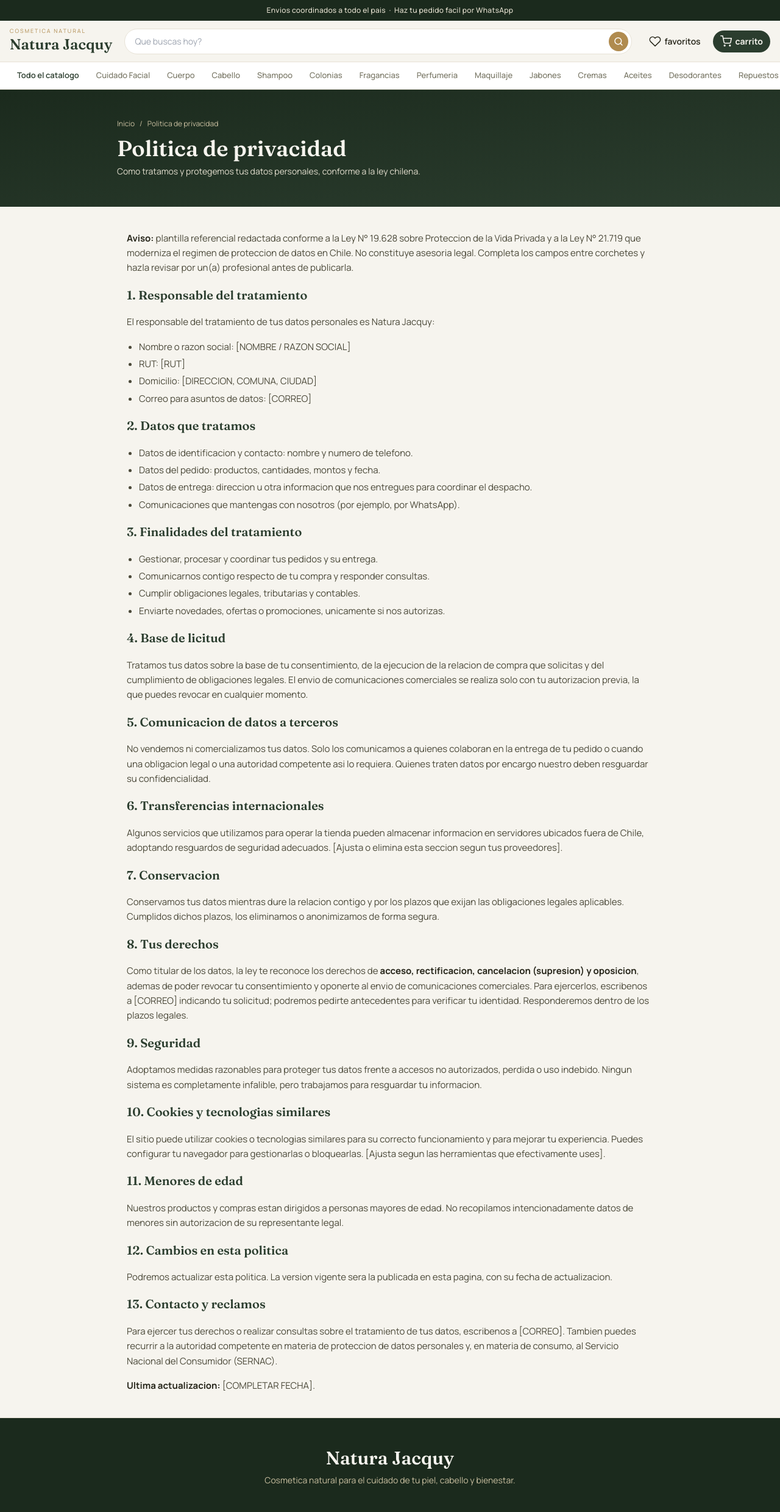
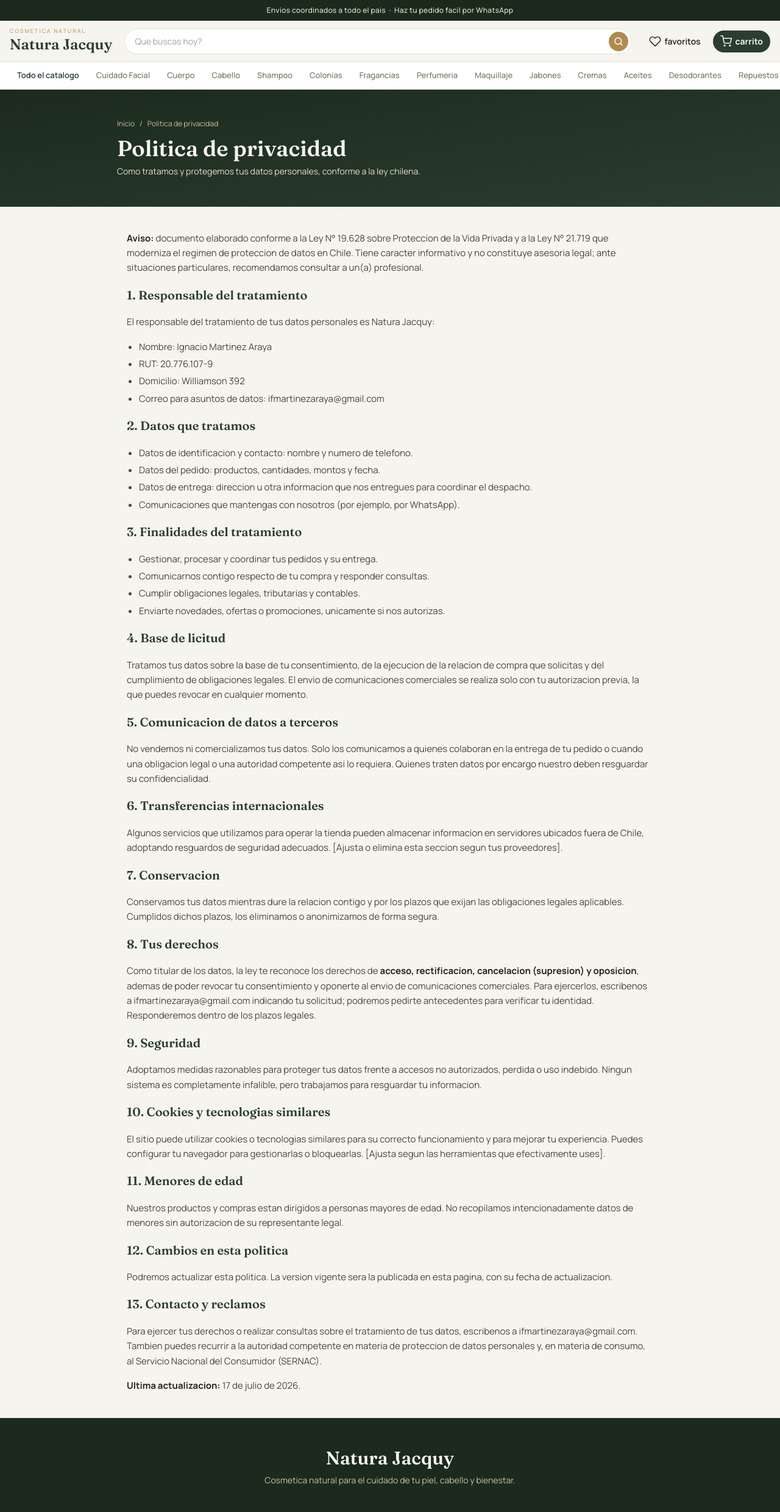
Before and after one commit to ifmartinezaraya/tienda-natura-jacquy, a Next.js app: page /politicas/privacidad in a window 1280 px wide. Shown: the top 2479 px of the page at 61% size. Built offline with nearby package versions, Linux system fonts and the light colour scheme.

Commit message:
Completar datos del proveedor en terminos y privacidad; actualizar numero de contacto por defecto

```diff
--- a/app/politicas/privacidad/page.tsx
+++ b/app/politicas/privacidad/page.tsx
@@ -10,11 +10,11 @@
       bajada="Como tratamos y protegemos tus datos personales, conforme a la ley chilena."
     >
       <p>
-        <strong>Aviso:</strong> plantilla referencial redactada conforme a la Ley
-        N&deg; 19.628 sobre Proteccion de la Vida Privada y a la Ley N&deg; 21.719
-        que moderniza el regimen de proteccion de datos en Chile. No constituye
-        asesoria legal. Completa los campos entre corchetes y hazla revisar por
-        un(a) profesional antes de publicarla.
+        <strong>Aviso:</strong> documento elaborado conforme a la Ley N&deg;
+        19.628 sobre Proteccion de la Vida Privada y a la Ley N&deg; 21.719 que
+        moderniza el regimen de proteccion de datos en Chile. Tiene caracter
+        informativo y no constituye asesoria legal; ante situaciones
+        particulares, recomendamos consultar a un(a) profesional.
       </p>
 
       <h2>1. Responsable del tratamiento</h2>
@@ -22,10 +22,10 @@
         El responsable del tratamiento de tus datos personales es {STORE_NAME}:
       </p>
       <ul>
-        <li>Nombre o razon social: [NOMBRE / RAZON SOCIAL]</li>
-        <li>RUT: [RUT]</li>
-        <li>Domicilio: [DIRECCION, COMUNA, CIUDAD]</li>
-        <li>Correo para asuntos de datos: [CORREO]</li>
+        <li>Nombre: Ignacio Martinez Araya</li>
+        <li>RUT: 20.776.107-9</li>
+        <li>Domicilio: Williamson 392</li>
+        <li>Correo para asuntos de datos: ifmartinezaraya@gmail.com</li>
       </ul>
 
       <h2>2. Datos que tratamos</h2>
@@ -79,9 +79,10 @@
         Como titular de los datos, la ley te reconoce los derechos de{' '}
         <strong>acceso, rectificacion, cancelacion (supresion) y oposicion</strong>,
         ademas de poder revocar tu consentimiento y oponerte al envio de
-        comunicaciones comerciales. Para ejercerlos, escribenos a [CORREO]
-        indicando tu solicitud; podremos pedirte antecedentes para verificar tu
-        identidad. Responderemos dentro de los plazos legales.
+        comunicaciones comerciales. Para ejercerlos, escribenos a
+        ifmartinezaraya@gmail.com indicando tu solicitud; podremos pedirte
+        antecedentes para verificar tu identidad. Responderemos dentro de los
+        plazos legales.
       </p>
 
       <h2>9. Seguridad</h2>
@@ -115,12 +116,12 @@
       <h2>13. Contacto y reclamos</h2>
       <p>
         Para ejercer tus derechos o realizar consultas sobre el tratamiento de
-        tus datos, escribenos a [CORREO]. Tambien puedes recurrir a la autoridad
-        competente en materia de proteccion de datos personales y, en materia de
-        consumo, al Servicio Nacional del Consumidor (SERNAC).
+        tus datos, escribenos a ifmartinezaraya@gmail.com. Tambien puedes recurrir
+        a la autoridad competente en materia de proteccion de datos personales y,
+        en materia de consumo, al Servicio Nacional del Consumidor (SERNAC).
       </p>
 
-      <p><strong>Ultima actualizacion:</strong> [COMPLETAR FECHA].</p>
+      <p><strong>Ultima actualizacion:</strong> 17 de julio de 2026.</p>
     </PaginaContenido>
   );
 }
--- a/app/politicas/terminos/page.tsx
+++ b/app/politicas/terminos/page.tsx
@@ -10,12 +10,10 @@
       bajada="Condiciones generales de contratacion, conforme a la legislacion vigente en Chile."
     >
       <p>
-        <strong>Aviso:</strong> este documento es una plantilla referencial
-        redactada conforme a la normativa chilena aplicable al comercio
-        electronico y la proteccion del consumidor. No constituye asesoria legal.
-        Completa los campos entre corchetes con tus datos reales y, de ser
-        posible, hazlo revisar por un(a) profesional antes de su publicacion
-        definitiva.
+        <strong>Aviso:</strong> este documento fue elaborado conforme a la
+        normativa chilena aplicable al comercio electronico y la proteccion del
+        consumidor. Tiene caracter informativo y no constituye asesoria legal;
+        ante situaciones particulares, recomendamos consultar a un(a) profesional.
       </p>
 
       <h2>1. Identificacion del proveedor</h2>
@@ -24,11 +22,11 @@
         Proveedor&quot; o &quot;la Tienda&quot;):
       </p>
       <ul>
-        <li>Nombre o razon social: [NOMBRE / RAZON SOCIAL]</li>
-        <li>RUT: [RUT]</li>
-        <li>Domicilio: [DIRECCION, COMUNA, CIUDAD]</li>
-        <li>Correo de contacto: [CORREO]</li>
-        <li>Telefono / WhatsApp: [TELEFONO]</li>
+        <li>Nombre: Ignacio Martinez Araya</li>
+        <li>RUT: 20.776.107-9</li>
+        <li>Domicilio: Williamson 392</li>
+        <li>Correo de contacto: ifmartinezaraya@gmail.com</li>
+        <li>Telefono / WhatsApp: +56 9 6374 3589</li>
       </ul>
 
       <h2>2. Ambito y aceptacion</h2>
@@ -152,11 +150,11 @@
 
       <h2>16. Contacto</h2>
       <p>
-        Para consultas sobre estos Terminos, escribenos a [CORREO] o por
-        WhatsApp a [TELEFONO].
+        Para consultas sobre estos Terminos, escribenos a
+        ifmartinezaraya@gmail.com o por WhatsApp a +56 9 6374 3589.
       </p>
 
-      <p><strong>Ultima actualizacion:</strong> [COMPLETAR FECHA].</p>
+      <p><strong>Ultima actualizacion:</strong> 17 de julio de 2026.</p>
     </PaginaContenido>
   );
 }
--- a/lib/config.ts
+++ b/lib/config.ts
@@ -3,4 +3,4 @@
   process.env.NEXT_PUBLIC_STORE_NAME || 'Natura Jacquy';
 
 export const WHATSAPP_NUMBER =
-  process.env.NEXT_PUBLIC_WHATSAPP_NUMBER || '56912345678';
+  process.env.NEXT_PUBLIC_WHATSAPP_NUMBER || '56963743589';
```
